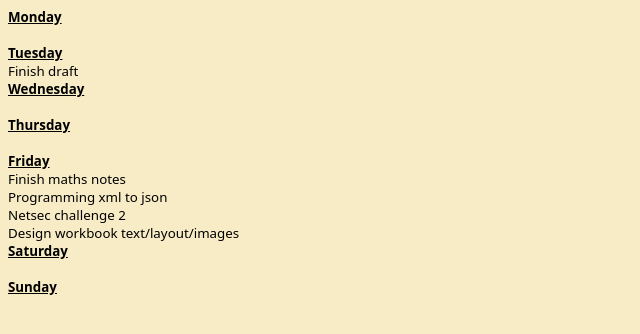
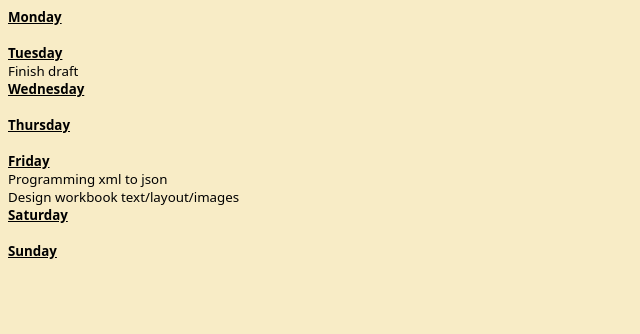
Before and after one commit to Yachty8/todo, a plain HTML site: page index.html in a window 1280 px wide. Shown: the whole page, without its empty margins (0-640 px from the left). Drawn offline with Linux system fonts and the light colour scheme.

Commit message:
Saved: 2026-11-07 01:46:19

```diff
--- a/index.html
+++ b/index.html
@@ -16,7 +16,6 @@ li.checked::marker { content: "\2612"; }
 <p style="background-color: #F8ECC6; margin-top:0px; margin-bottom:0px; margin-left:0px; margin-right:0px; -qt-block-indent:0; text-indent:0px;"><span style=" font-weight:700; text-decoration: underline;">Thursday</span></p>
 <p style="background-color: #F8ECC6;-qt-paragraph-type:empty; margin-top:0px; margin-bottom:0px; margin-left:0px; margin-right:0px; -qt-block-indent:0; text-indent:0px;"><br /></p>
 <p style="background-color: #F8ECC6; margin-top:0px; margin-bottom:0px; margin-left:0px; margin-right:0px; -qt-block-indent:0; text-indent:0px;"><span style=" font-weight:700; text-decoration: underline;">Friday</span></p>
-<p style="background-color: #F8ECC6; margin-top:0px; margin-bottom:0px; margin-left:0px; margin-right:0px; -qt-block-indent:0; text-indent:0px;">Finish maths notes</p>
-<p style="background-color: #F8ECC6; margin-top:0px; margin-bottom:0px; margin-left:0px; margin-right:0px; -qt-block-indent:0; text-indent:0px;">Programming xml to json<br />Netsec challenge 2</p>
+<p style="background-color: #F8ECC6; margin-top:0px; margin-bottom:0px; margin-left:0px; margin-right:0px; -qt-block-indent:0; text-indent:0px;">Programming xml to json</p>
 <p style="background-color: #F8ECC6; margin-top:0px; margin-bottom:0px; margin-left:0px; margin-right:0px; -qt-block-indent:0; text-indent:0px;">Design workbook text/layout/images</p>
 <p style="background-color: #F8ECC6; margin-top:0px; margin-bottom:0px; margin-left:0px; margin-right:0px; -qt-block-indent:0; text-indent:0px;"><span style=" font-weight:700; text-decoration: underline;">Saturday</span><br /><br /><span style=" font-weight:700; text-decoration: underline;">Sunday</span><br /></p></body></html>
```
